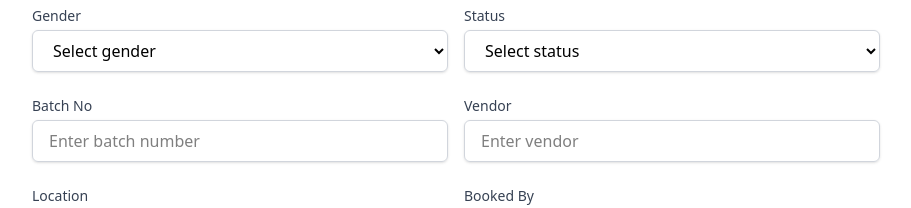
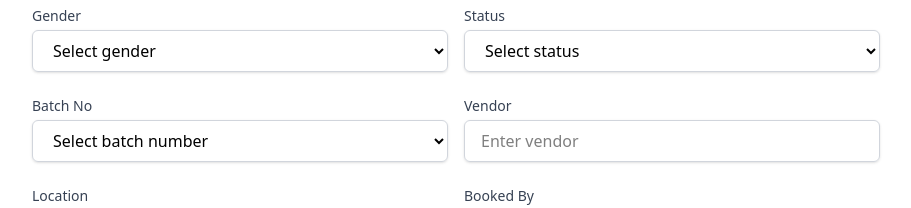
Before and after one commit to fahmidurshanto/custom-cms, a React (Vite) app: page /admission in a window 1280 px wide. Shown: the part 1180-1388 px from the top of the page, without its empty margins (184-1095 px from the left). Built offline with nearby package versions, Linux system fonts and the light colour scheme.

Commit message:
Fix a problem on the admission component

```diff
--- a/src/assets/components/Admission/Admission.jsx
+++ b/src/assets/components/Admission/Admission.jsx
@@ -226,7 +226,15 @@ const Admission = () => {
               <label htmlFor="batchNo" className="block text-sm font-medium text-gray-700">
                 Batch No
               </label>
-              <input
+              <select className="mt-1 block w-full px-4 py-2 border border-gray-300 rounded-md shadow-sm focus:outline-none focus:ring-2 focus:ring-indigo-500">
+                <option value="">Select batch number</option>
+                <option value="Batch 1">Batch 1</option>
+                <option value="Batch 2">Batch 2</option>
+                <option value="Batch 3">Batch 3</option>
+                <option value="Batch 4">Batch 4</option>
+                <option value="Batch 5">Batch 5</option>
+              </select>
+              {/* <select
                 type="text"
                 id="batchNo"
                 name="batchNo"
@@ -236,6 +244,13 @@ const Admission = () => {
                 placeholder="Enter batch number"
                 required
               />
+              <option value="">Select batch number</option>
+              <option value="Batch 1">Batch 1</option>
+              <option value="Batch 2">Batch 2</option>
+              <option value="Batch 3">Batch 3</option>
+              <option value="Batch 4">Batch 4</option>
+              <option value="Batch 5">Batch 5</option>
+              </select> */}
             </div>
             <div>
               <label htmlFor="vendor" className="block text-sm font-medium text-gray-700">
```
